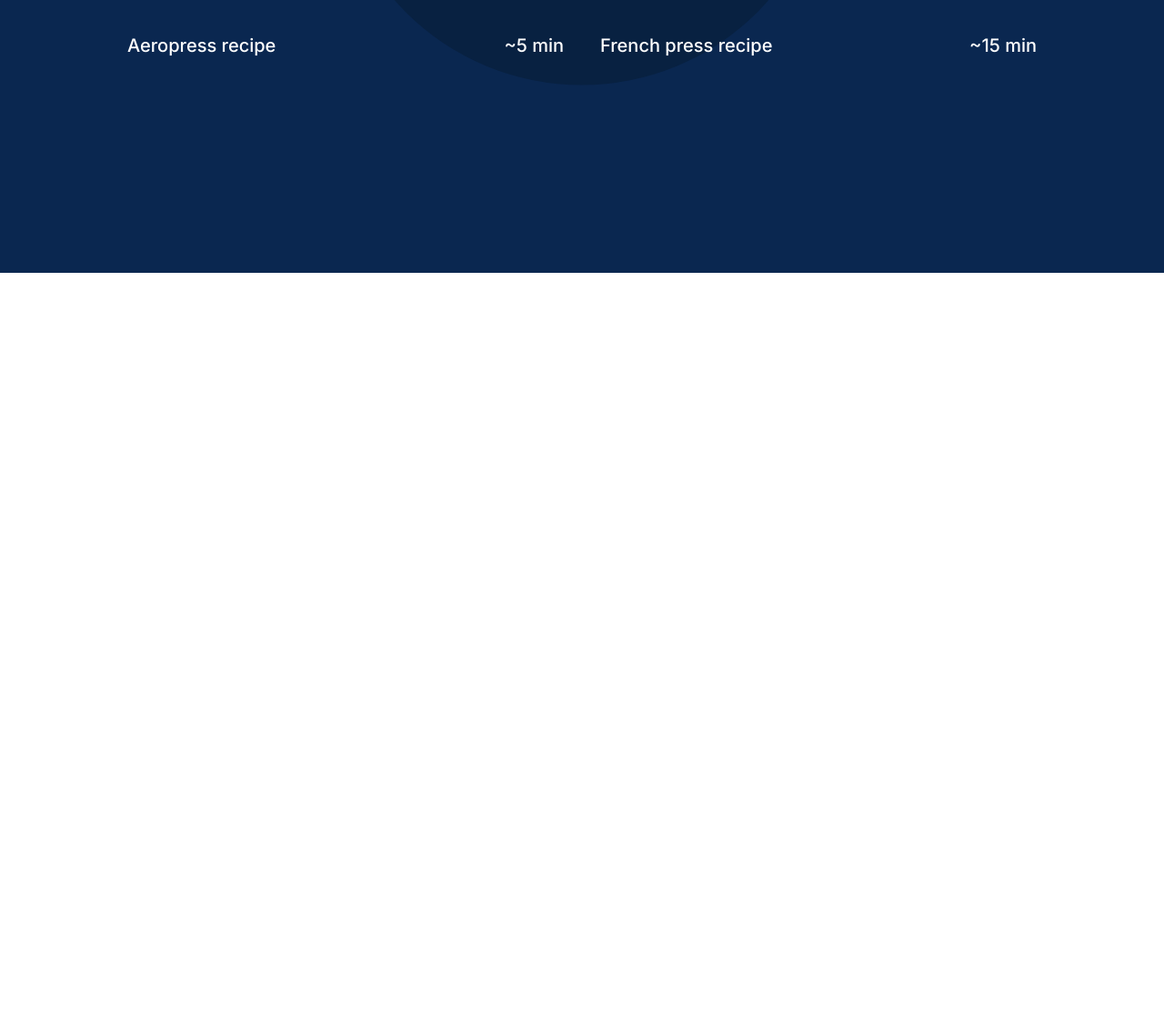
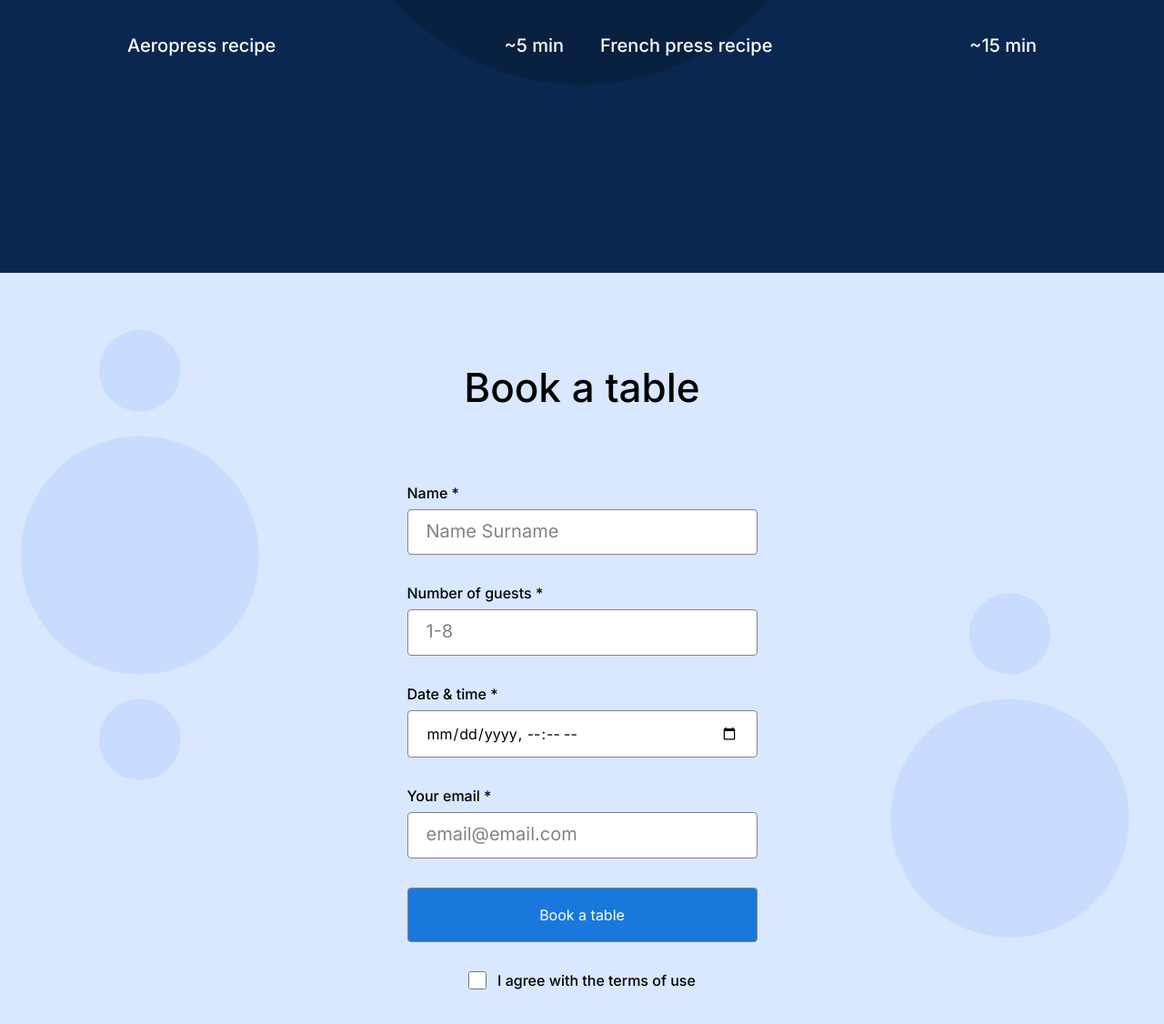
Before and after one commit to NixaZaiter/se_project_coffeeshop, a plain HTML site: page index.html in a window 1280 px wide. Shown: the part 1402-2528 px from the top of the page at 91% size. Before the commit the page ends 1702 px from the top, so only its background shows below. Drawn offline with Linux system fonts and the light colour scheme.

Commit message:
Add Stage 3 of Project

```diff
--- a/index.html
+++ b/index.html
@@ -38,13 +38,13 @@
               <a href="#recipes" class="nav__link">Recipes</a>
             </li>
             <li>
-              <a href="" class="nav__link">Book a table</a>
+              <a href="#reservation" class="nav__link">Book a table</a>
             </li>
             <li>
-              <a href="" class="nav__link">Menu</a>
+              <a href="#menu" class="nav__link">Menu</a>
             </li>
             <li>
-              <a href="" class="nav__link">Contacts</a>
+              <a href="#about" class="nav__link">Contacts</a>
             </li>
           </ul>
         </nav>
@@ -111,9 +111,57 @@
             </div>
           </div>
         </section>
-        <section class="reservation"></section>
-        <section class="menu"></section>
-        <section class="about"></section>
+
+        <section id="reservation" class="reservation">
+          <h2 class="reservation__title">Book a table</h2>
+          <form class="reservation__form form">
+            <fieldset class="form__fieldset">
+              <label for="name" class="form__label">Name *</label>
+              <input
+                type="text"
+                id="name"
+                name="name"
+                placeholder="Name Surname"
+                class="form__input"
+                required
+              />
+              <label for="guests" class="form__label">Number of guests *</label>
+              <input
+                type="number"
+                min="1"
+                max="8"
+                id="guests"
+                name="guests"
+                placeholder="1-8"
+                class="form__input"
+                required
+              />
+              <label for="date-time" class="form__label">Date & time *</label>
+              <input
+                type="datetime-local"
+                id="date-time"
+                class="form__input"
+                required
+              />
+              <label for="email" class="form__label">Your email *</label>
+              <input
+                type="email"
+                id="email"
+                placeholder="email@email.com"
+                class="form__input"
+                required
+              />
+              <button type="submit" class="form__button">Book a table</button>
+              <label class="form__label form__label_type_checkbox">
+                <input type="checkbox" class="form__checkbox" />
+                I agree with the terms of use
+              </label>
+            </fieldset>
+          </form>
+        </section>
+
+        <section id="menu" class="menu"></section>
+        <section id="about" class="about"></section>
       </main>
       <footer class="footer"></footer>
     </div>
--- a/pages/index.css
+++ b/pages/index.css
@@ -157,6 +157,98 @@
 }
 
 .reservation {
+  background: center / cover no-repeat #d9e7ff
+    url(../images/background_reservation.svg);
+  padding: 100px 0 120px;
+}
+
+.reservation__title {
+  margin: 0 0 80px;
+  font-weight: 500;
+  font-size: 44px;
+  line-height: 52px;
+  color: #000;
+  text-align: center;
+}
+
+.reservation__form {
+  margin: 0 auto;
+}
+
+.form {
+  max-width: 385px;
+}
+
+.form__fieldset {
+  margin: 0;
+  padding: 0;
+  border: none;
+}
+
+.form__label {
+  margin: 32px auto 8px 0;
+  font-weight: 500;
+}
+
+.form__input {
+  display: block;
+  width: 100%;
+  padding: 15px 20px;
+  box-sizing: border-box;
+  margin: 8px 0 32px;
+  border: 1px solid #838383;
+  border-radius: 4px;
+}
+
+.form__button {
+  background-color: #1878dc;
+  color: #fff;
+  border: 1px solid #838383;
+  border-radius: 4px;
+  padding: 20px 0;
+  transition-duration: 0.3s;
+  width: 100%;
+}
+
+.form__button:hover {
+  background-color: #3f96f3;
+}
+
+.form__checkbox {
+  border-radius: 2px;
+  width: 20px;
+  height: 20px;
+  font-weight: 500;
+}
+
+.form__label_type_checkbox {
+  display: flex;
+  gap: 12px;
+  justify-content: center;
+}
+
+input::-webkit-input-placeholder {
+  color: #838383;
+  font-size: 20px;
+  line-height: 30px;
+}
+
+input::-moz-placeholder {
+  color: #838383;
+  font-size: 20px;
+  line-height: 30px;
+}
+
+input::-ms-input-placeholder {
+  color: #838383;
+  font-size: 20px;
+  line-height: 30px;
+}
+
+input::placeholder {
+  color: #838383;
+  font-size: 20px;
+  line-height: 30px;
 }
 
 .menu {
```
Also changed, not shown: images/check.svg (deleted).
